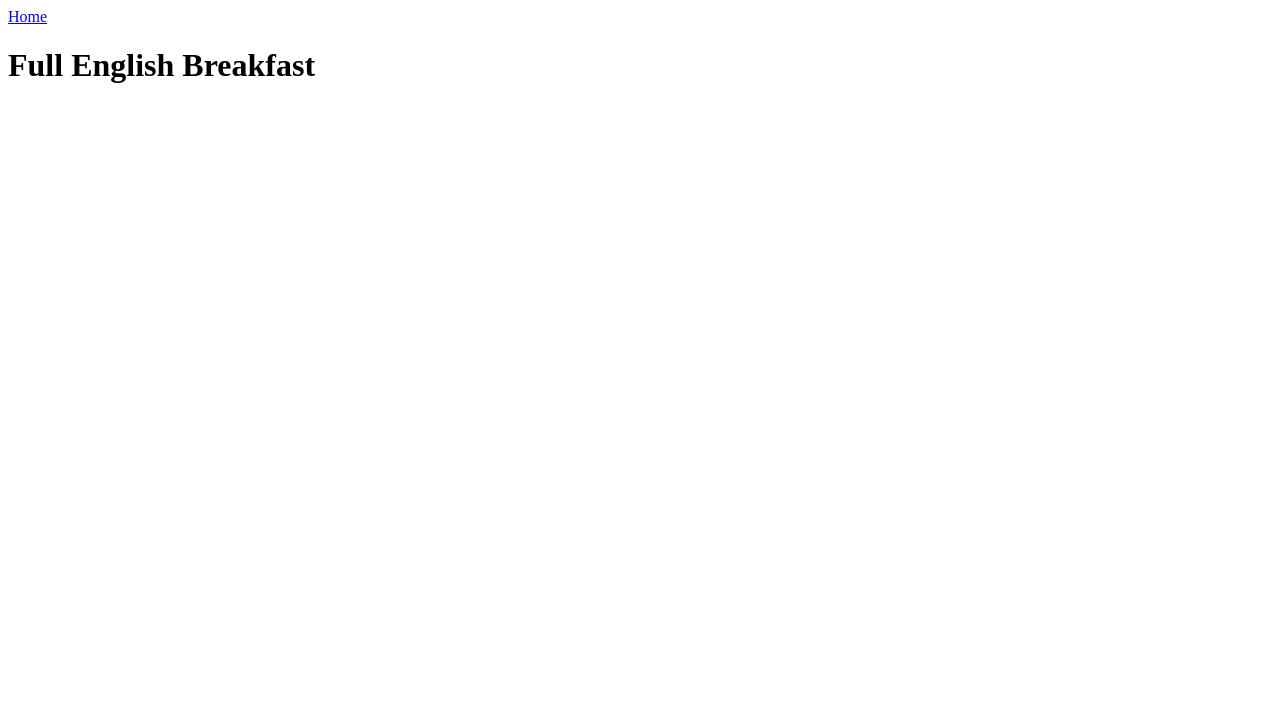
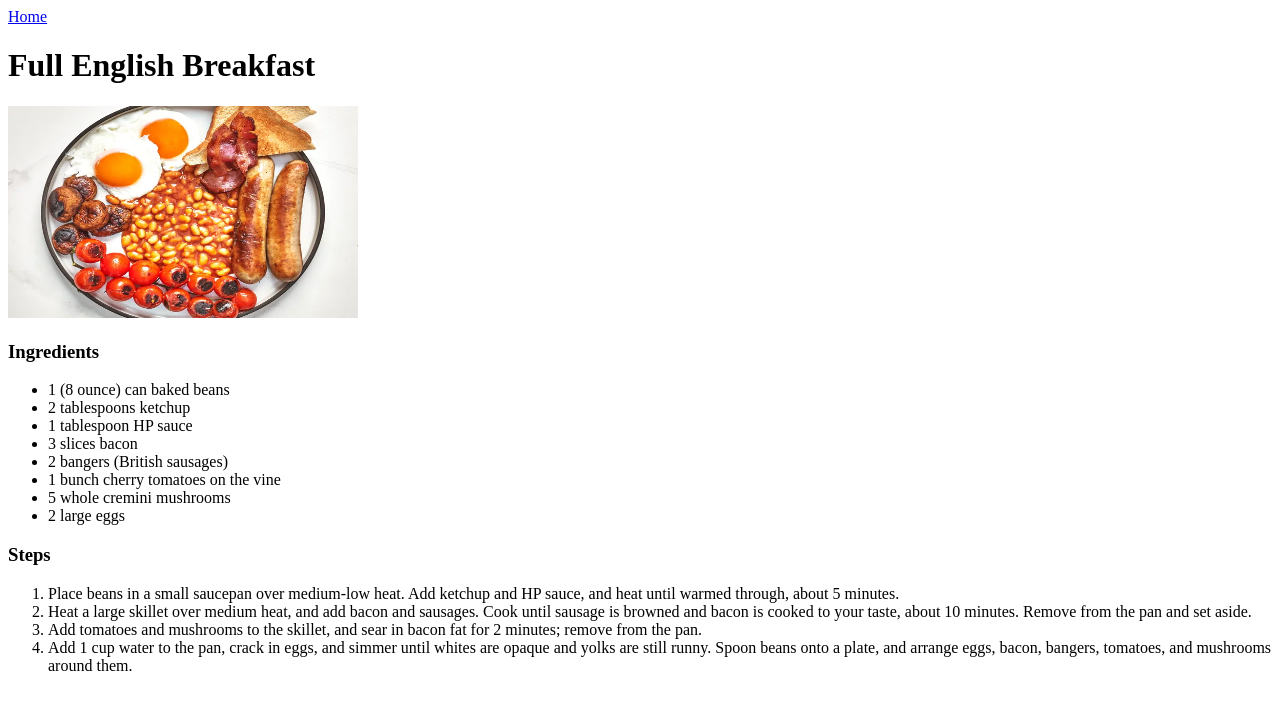
Before and after one commit to Argeoff/odin-recipes, a plain HTML site: page recipes/full-breakfast.html in a window 1280 px wide. Drawn offline with Linux system fonts and the light colour scheme.

Commit message:
Updated full english breakfast page with receipe and img

```diff
--- a/recipes/full-breakfast.html
+++ b/recipes/full-breakfast.html
@@ -9,5 +9,25 @@
 <body>
 	<a href="../index.html" rel="noopener noreferrer">Home</a>
 	<h1>Full English Breakfast</h1>
+	<img src="../img/display2.webp" alt="Full English Breakfast Display Img" height="212" width="350">
+	<br>
+	<h3>Ingredients</h3>
+	<ul>
+		<li>1 (8 ounce) can baked beans</li>
+		<li>2 tablespoons ketchup</li>
+		<li>1 tablespoon HP sauce</li>
+		<li>3 slices bacon</li>
+		<li>2 bangers (British sausages)</li>
+		<li>1 bunch cherry tomatoes on the vine</li>
+		<li>5 whole cremini mushrooms</li>
+		<li>2 large eggs</li>
+	</ul>
+	<h3>Steps</h3>
+	<ol>
+		<li>Place beans in a small saucepan over medium-low heat. Add ketchup and HP sauce, and heat until warmed through, about 5 minutes.</li>
+		<li>Heat a large skillet over medium heat, and add bacon and sausages. Cook until sausage is browned and bacon is cooked to your taste, about 10 minutes. Remove from the pan and set aside.</li>
+		<li>Add tomatoes and mushrooms to the skillet, and sear in bacon fat for 2 minutes; remove from the pan. </li>
+		<li>Add 1 cup water to the pan, crack in eggs, and simmer until whites are opaque and yolks are still runny. Spoon beans onto a plate, and arrange eggs, bacon, bangers, tomatoes, and mushrooms around them.</li>
+	</ol>
 </body>
 </html>
```
Also changed, not shown: recipes/scotch-egg.html (+1 -1 lines), img/display2.webp (added).
